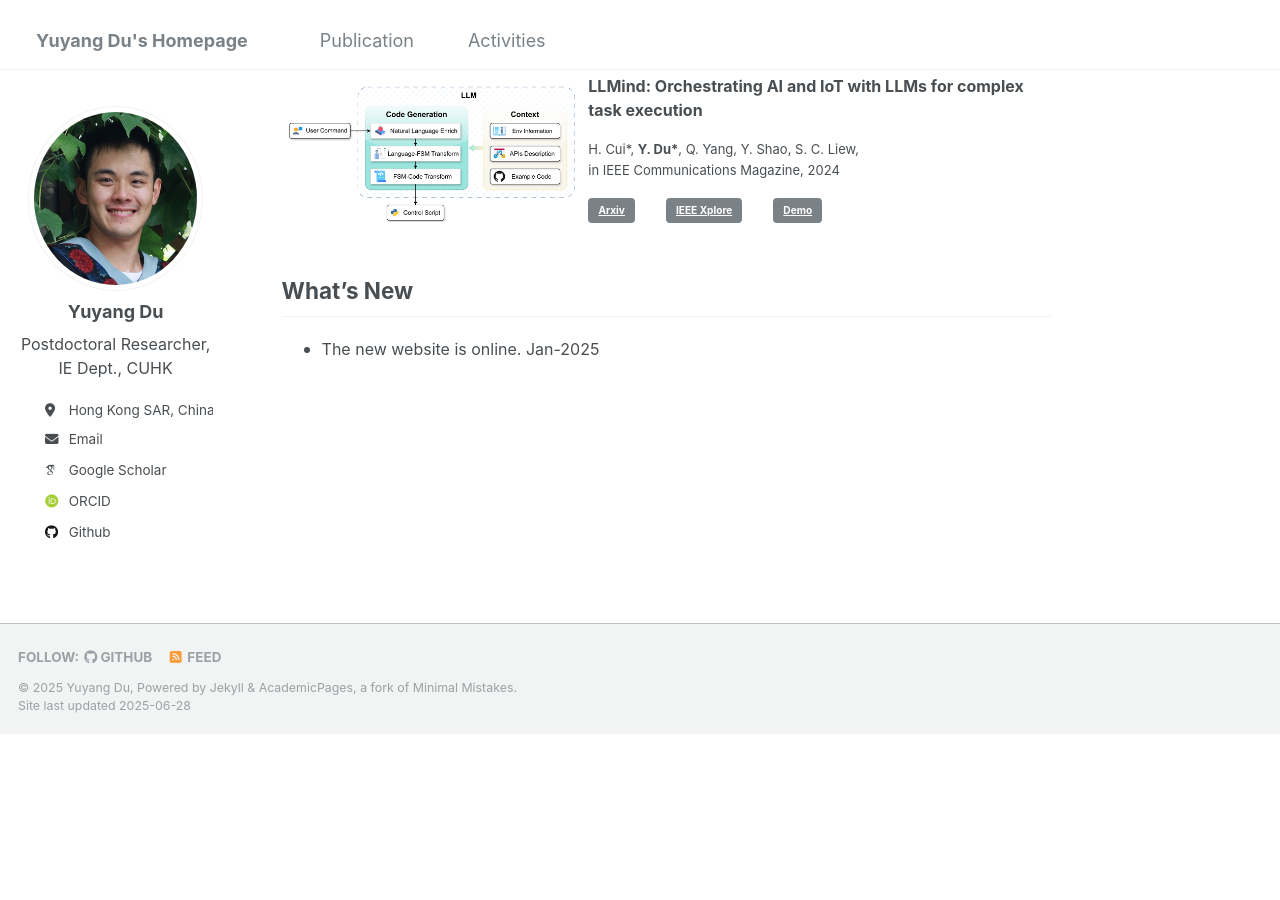
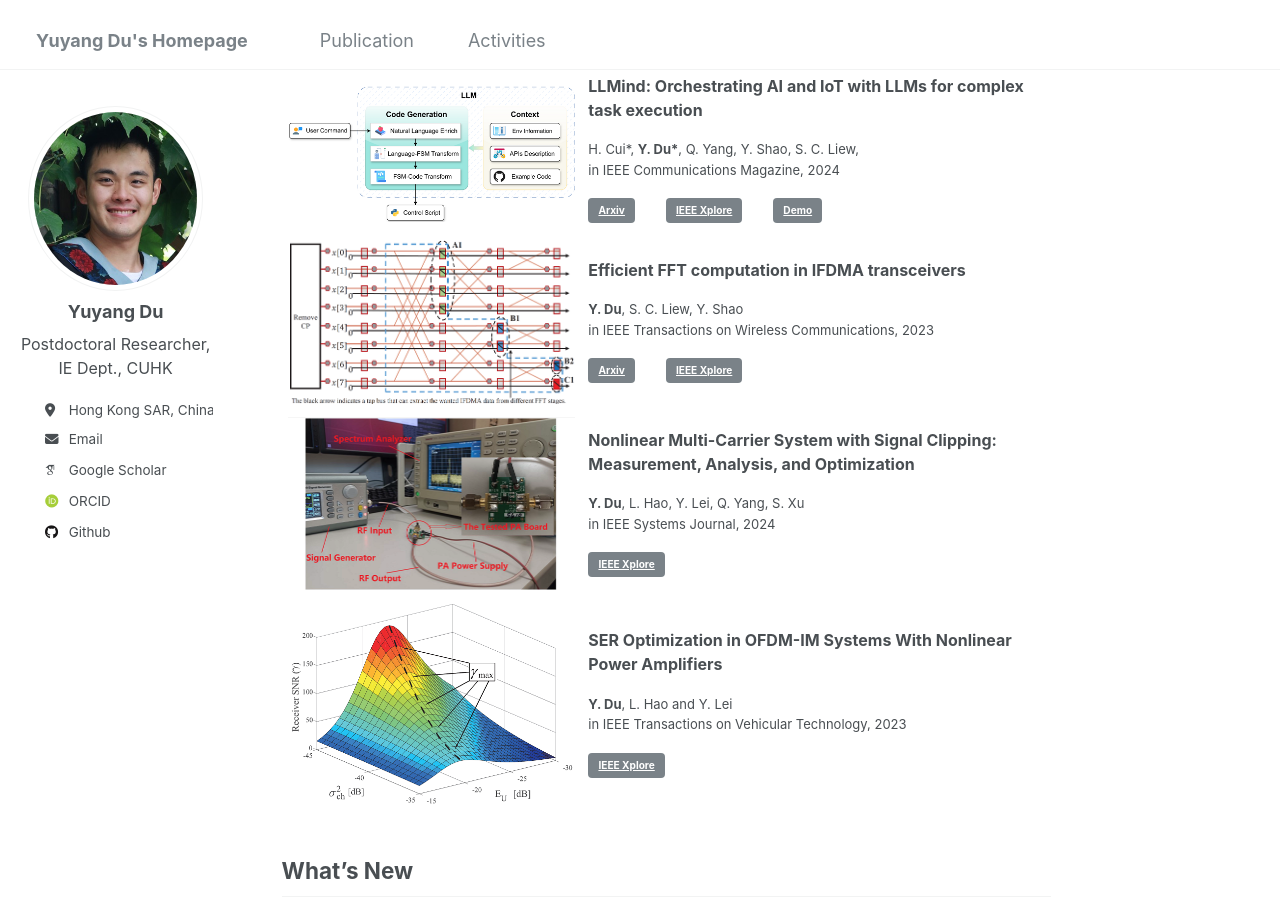
Before and after one commit to yuyangdu01/yuyangdu01.github.io, a Jekyll site: the page built from _pages/about.md, in a window 1280 px wide and 900 px high, scrolled down 1367 px. Built offline with Jekyll 4.4.1, drawn with Linux system fonts in a browser that asks for light colours; some web fonts are replaced; before the commit the page ends 2101 px from its top, so only the background shows below that.

Commit message:
Update about.md

```diff
--- a/_pages/about.md
+++ b/_pages/about.md
@@ -76,6 +76,37 @@ Selected Publications <font size=3></font>
     <a class="btn btn-primary" role="button" href="https://www.youtube.com/watch?v=3Al5qRntEEU" target="_blank">Demo</a>&emsp;&emsp;
   </div>
   </td></tr>
+  <tr><td width="300" style="border: none;">
+  <div class="col-sm-5 col-md-4 col-lg-4 col-xl-4 m-auto"><img class="img-pub shadow-pub" src="images/6.png" width="400"></div>
+  </td>
+  <td style="border: none;">
+  <div class="col align-self-center pub">
+    <p class="pub-p"><font size=3><b>Efficient FFT computation in IFDMA transceivers</b></font></p>
+    <p class="pub-p"><font size=2><b>Y. Du</b>, S. C. Liew, Y. Shao <br>in IEEE Transactions on Wireless Communications, 2023</font></p>
+    <a class="btn btn-primary" role="button" href="https://arxiv.org/pdf/2203.09932" target="_blank">Arxiv</a>&emsp;&emsp;
+    <a class="btn btn-primary" role="button" href="https://ieeexplore.ieee.org/document/10049776" target="_blank">IEEE Xplore</a>&emsp;&emsp;
+  </div>
+  </td></tr>
+  <tr><td width="300" style="border: none;">
+  <div class="col-sm-5 col-md-4 col-lg-4 col-xl-4 m-auto"><img class="img-pub shadow-pub" src="images/7.png" width="400"></div>
+  </td>
+  <td style="border: none;">
+  <div class="col align-self-center pub">
+    <p class="pub-p"><font size=3><b>Nonlinear Multi-Carrier System with Signal Clipping: Measurement, Analysis, and Optimization</b></font></p>
+    <p class="pub-p"><font size=2><b>Y. Du</b>, L. Hao, Y. Lei, Q. Yang, S. Xu <br>in IEEE Systems Journal, 2024</font></p>
+    <a class="btn btn-primary" role="button" href="https://ieeexplore.ieee.org/document/10540457" target="_blank">IEEE Xplore</a>&emsp;&emsp;
+  </div>
+  </td></tr>
+  <tr><td width="300" style="border: none;">
+  <div class="col-sm-5 col-md-4 col-lg-4 col-xl-4 m-auto"><img class="img-pub shadow-pub" src="images/8.png" width="400"></div>
+  </td>
+  <td style="border: none;">
+  <div class="col align-self-center pub">
+    <p class="pub-p"><font size=3><b>SER Optimization in OFDM-IM Systems With Nonlinear Power Amplifiers</b></font></p>
+    <p class="pub-p"><font size=2><b>Y. Du</b>, L. Hao and Y. Lei <br>in IEEE Transactions on Vehicular Technology, 2023</font></p>
+    <a class="btn btn-primary" role="button" href="https://ieeexplore.ieee.org/document/10132544" target="_blank">IEEE Xplore</a>&emsp;&emsp;
+  </div>
+  </td></tr>
 
   </table>
 </div>
```
